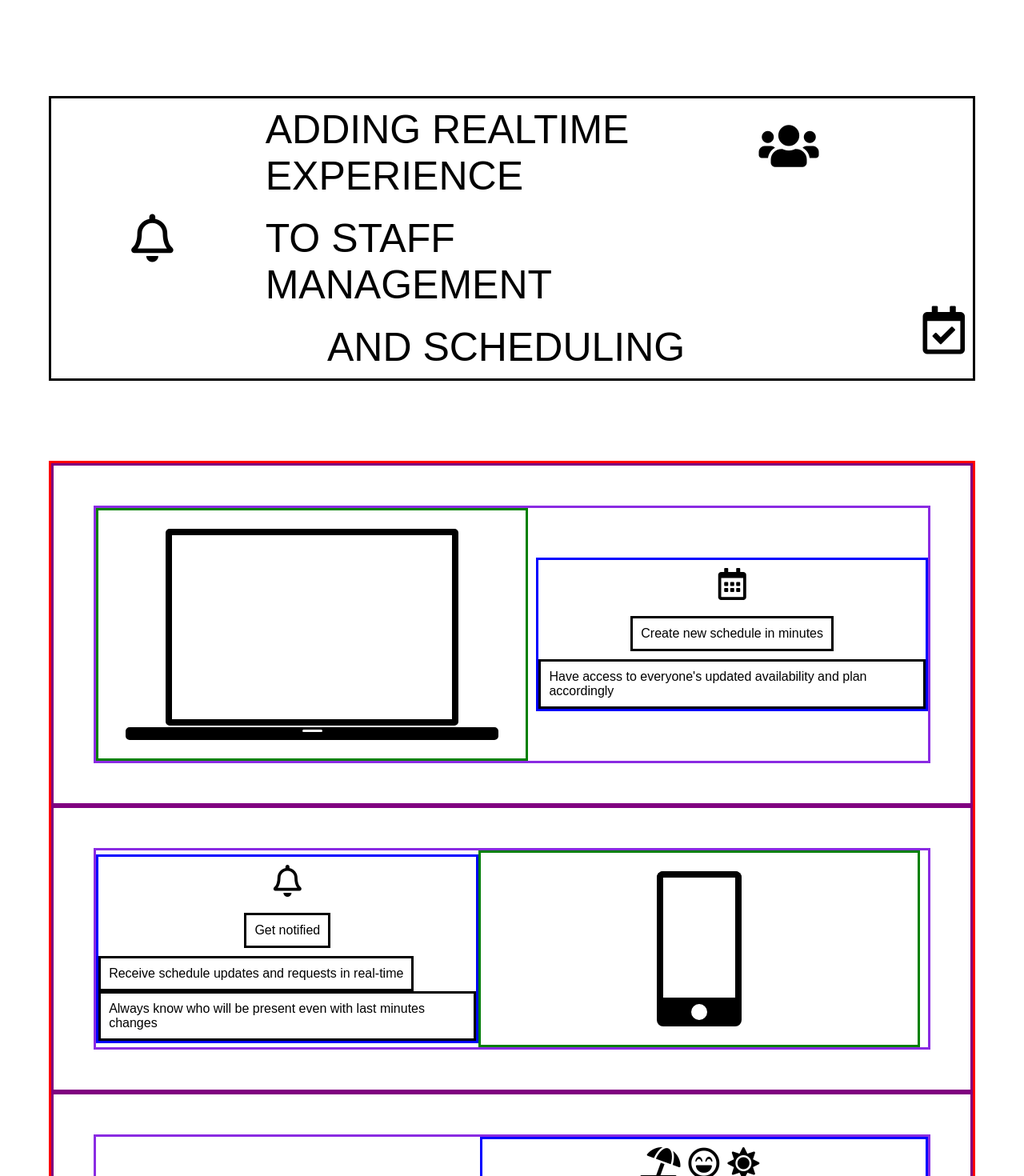
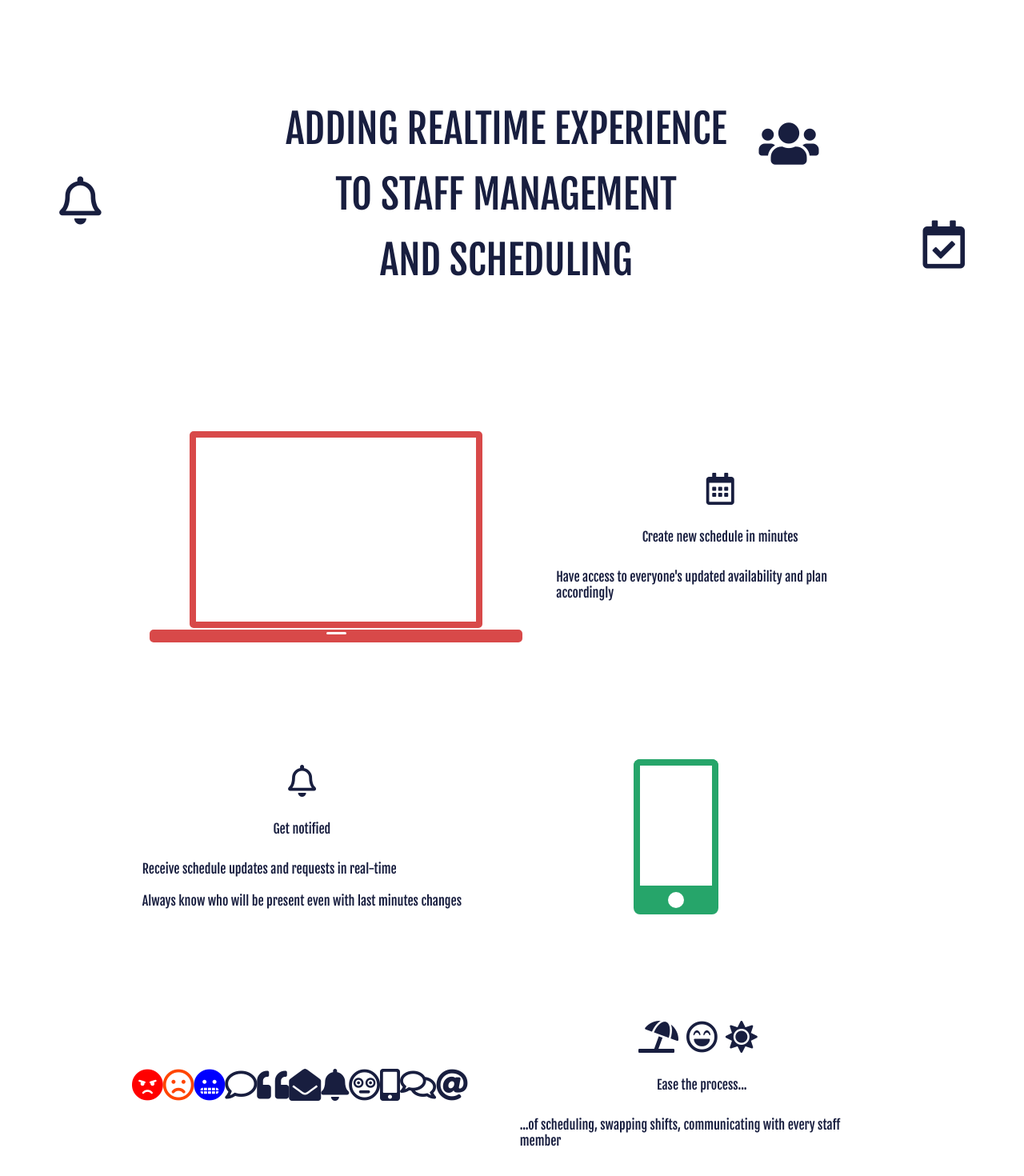
Before and after one commit to yh2n/shift-client, a React (Create React App) app: page / in a window 1280 px wide. Shown: the part 80-1550 px from the top of the page at 80% size. Built offline with nearby package versions, Linux system fonts and the light colour scheme; no server answers; some icons are missing.

Commit message:
Add font and change icons colors

```diff
--- a/public/index.html
+++ b/public/index.html
@@ -3,9 +3,9 @@
   <head>
     <meta charset="utf-8">
     <link rel="shortcut icon" href="%PUBLIC_URL%/favicon.ico">
+    <link href="https://fonts.googleapis.com/css?family=Fjalla+One&display=swap" rel="stylesheet">
     <link rel="stylesheet" href="https://use.fontawesome.com/releases/v5.6.3/css/all.css" integrity="sha384-UHRtZLI+pbxtHCWp1t77Bi1L4ZtiqrqD80Kn4Z8NTSRyMA2Fd33n5dQ8lWUE00s/" crossorigin="anonymous">
-    <link href="https://fonts.googleapis.com/icon?family=Material+Icons"
-      rel="stylesheet">
+    <link href="https://fonts.googleapis.com/icon?family=Material+Icons" rel="stylesheet">
     <meta name="viewport" content="width=device-width, initial-scale=1, shrink-to-fit=no">
     <meta name="theme-color" content="#000000">
     <!--
--- a/src/components/LandingPage.css
+++ b/src/components/LandingPage.css
@@ -4,12 +4,13 @@
     flex-direction: column;
     justify-content: center;
     align-items: center;
+    color: #181E3F;
 }
 
 .app_presentation_container {
     display: grid;
     grid-template-columns: 2fr 5fr 2fr;
-    border: solid;
+    /* border: solid; */
     font-size: 60px;
     max-width: 1400px;
     width: 90%;
@@ -27,13 +28,19 @@
     font-family: 'Fjalla One', sans-serif;
 }
 
-.left_icons, .right_icons {
+.right_icons {
     justify-content: center;
 }
 
 .right_icons > :nth-child(1) {
     align-self: flex-start;
     margin: 30px 80px 0 0;
+}
+
+.left_icons {
+    align-self: flex-start;
+    margin: 40% 80px 0 10px;
+
 }
 
 .right_icons > :nth-child(2) {
@@ -45,7 +52,7 @@
 }
 .landing_page_animations {
     margin-top: 100px;
-    border: solid red;
+    /* border: solid red; */
     max-width: 1200px;
     font-family: 'Fjalla One', sans-serif;
 }
@@ -60,26 +67,27 @@
 
 .animations_container {
     display: flex;
-    border: solid purple;
+    /* border: solid purple; */
     padding: 50px;
 }
 
 
 .animations_text {
-    border: solid;
+    /* border: solid; */
     padding: 10px;
 }
 .laptop_container, .cell-phone_container, .dialogue_container {
     display: flex;
     width: 100%;
-    border: solid blueviolet;
+    /* border: solid blueviolet; */
     align-items: center;
 }
 
 .laptop, .dialogue_icon1 {
     display: flex;
     flex-direction: column;
-    border: solid green;
+    /* border: solid green; */
+    color: #D84949;
     padding: 20px;
     margin-right: 10px;
     justify-content: center;
@@ -89,7 +97,7 @@
 }
 
 .dialogue_icon2  {
-    border: solid green;
+    /* border: solid green; */
     width: 50%;
     font-size: 40px;
 }
@@ -109,7 +117,7 @@
     border-radius: 5px;
     width: 460px;
     height: 4%;
-    background: black;
+    background: #D84949;
 }
 
 .laptop_keyboard_button {
@@ -122,7 +130,6 @@
 .laptop_instructions, .cell-phone_instructions {
     display: flex;
     flex-direction: column;
-    border: solid blue;
     justify-content: center;
     align-items: flex-start;
 }
@@ -145,11 +152,12 @@
     flex-direction: column;
     height: 200px;
     width: 50%;
-    border: solid green;
+    /* border: solid green; */
     padding: 20px;
     margin-right: 10px;
     justify-content: center;
     align-items: center;
+    color: #26A56A
 }
 
 .cell-phone_screen {
@@ -170,7 +178,7 @@
     border-radius: 0 0 8px 8px;
     width: 90px;
     height: 20px;
-    background: black;
+    background: #26A56A;
 }
 
 .cell-phone_home_button {
@@ -282,7 +290,7 @@
 
 @media all and (max-width: 1220px) {
     .landing_page_animations {
-        border: solid red;
+        /* border: solid red; */
         margin-top: 100px;
         max-width: 1000px;
     }
@@ -290,10 +298,6 @@
     .app_presentation_container > *{
         font-size: 42px;
     }
-
-    /* .app_presentation_container > *{
-        font-size: 40px;
-    } */
 }
 
 @media all and (max-width: 1040px) {
@@ -340,14 +344,15 @@
     .app_presentation_container {
         display: flex;
         flex-direction: column;
-        border: solid;
+        /* border: solid; */
         font-size: 40px;
         width: 90%;
         margin-top: 200px;
     }
 
     .left_icons {
-        margin-top: 30px;
+        margin: 10px 0 0 0;
+        align-self: center;
     }
     .right_icons :nth-child(1) {
         margin-bottom: 30px
--- a/src/components/LandingPage.js
+++ b/src/components/LandingPage.js
@@ -124,8 +124,7 @@ export default class LandingPage extends Component {
                                         <i className="fas fa-sun" style={{'fontSize': '40px'}}></i>
                                     </div>
                                     <div className="animations_text icon_text">Ease the process...</div>
-                                    <div className="animations_text">...of scheduling, swapping shifts, communicating with everyone in the restaurant</div>
-                                    <div className="animations_text">Dramatically cut the time finding that one coworker who's off and looking for a shift</div>
+                                    <div className="animations_text">...of scheduling, swapping shifts, communicating with every staff member</div>
                                 </div>
                             </div>
                         </div>
```
